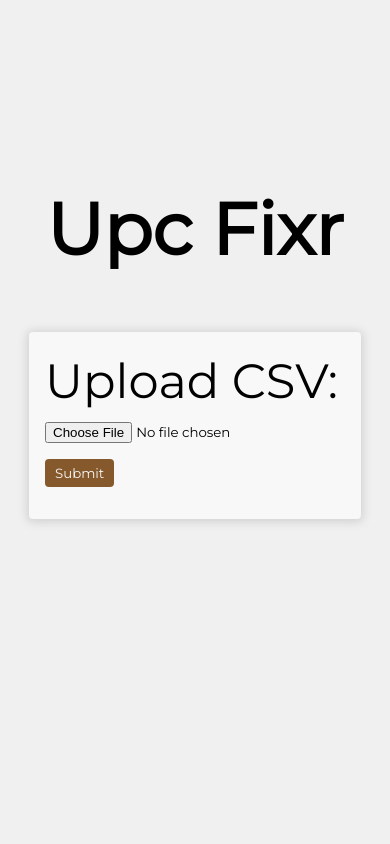
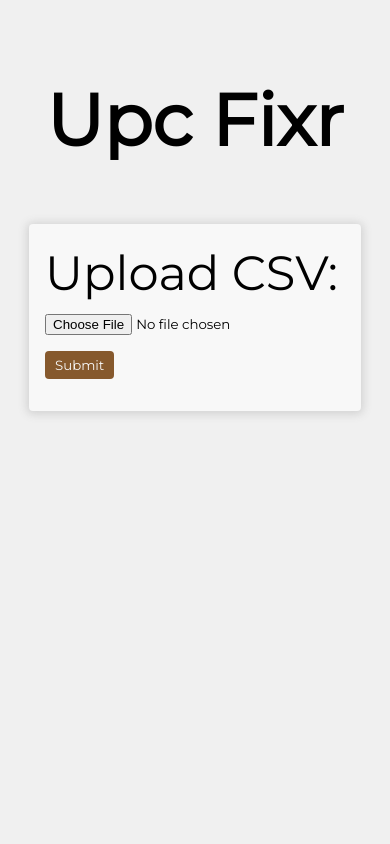
Before and after one commit to RoniBurgener/UPCfixr, a Flask app: page / in a window 390 px wide. Run offline with Flask 2, Linux system fonts and the light colour scheme.

Commit message:
mobile styles adj

```diff
--- a/static/main.css
+++ b/static/main.css
@@ -7,11 +7,12 @@ body {
   font-family: 'Montserrat', sans-serif;
   background: #f0f0f0;
   max-width: 100%;
+  max-height: 100vh;
   margin: 0;
 }
 
 section {
-  height: 100vh;
+  height: 100%;
   width: 100%;
   max-width: 100%;
   display: flex;
```
